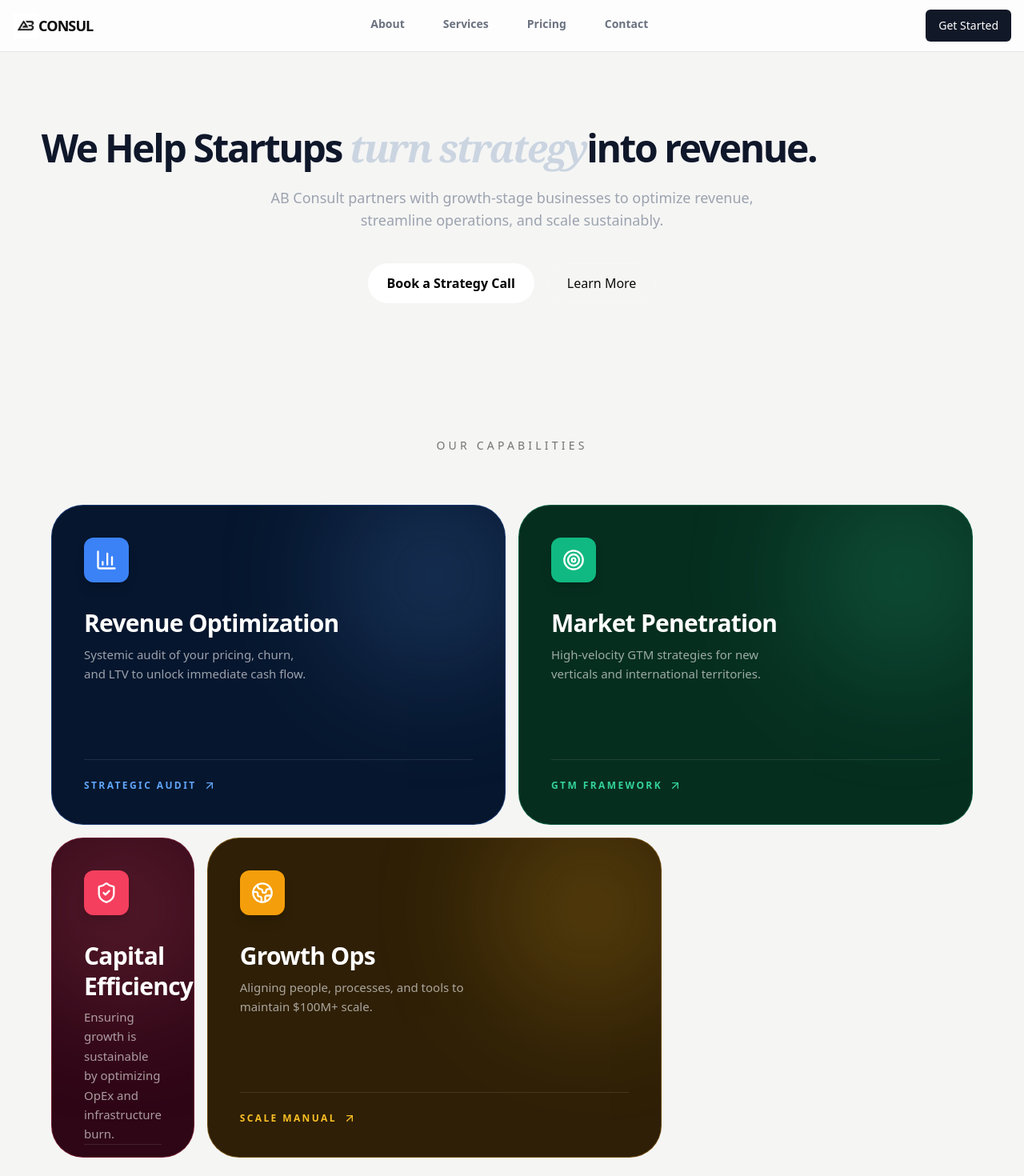
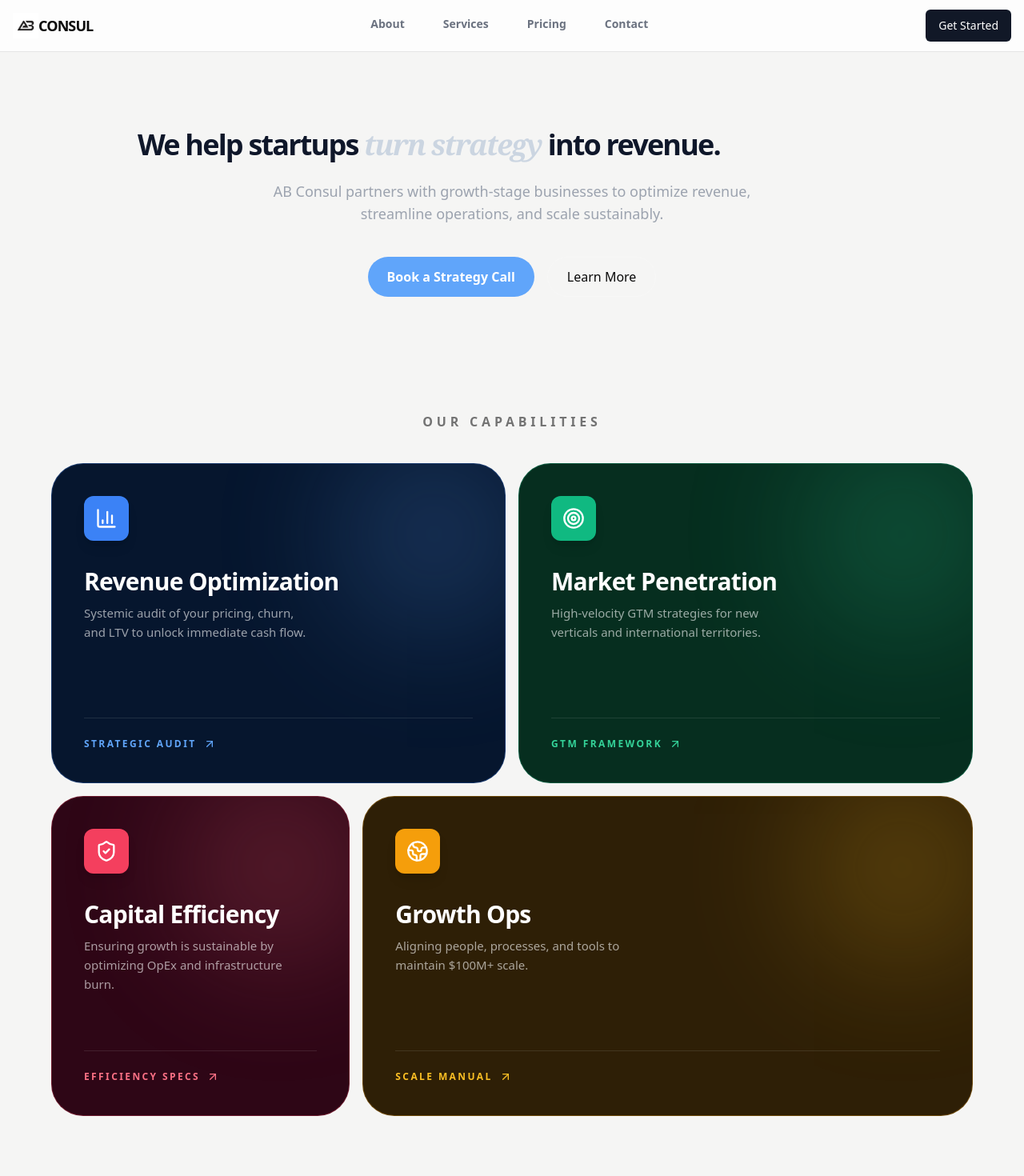
Before and after one commit to l-tting/ab-consul, a Next.js app in the folder my-app/: page / in a window 1280 px wide. Shown: the top 1470 px of the page at 80% size. Built offline with nearby package versions, Linux system fonts and the light colour scheme.

Commit message:
home page hero section CTA v3.2

```diff
--- a/my-app/src/components/HeroHome.jsx
+++ b/my-app/src/components/HeroHome.jsx
@@ -98,7 +98,7 @@ const features = [
     description: "Ensuring growth is sustainable by optimizing OpEx and infrastructure burn.",
     href: "#",
     cta: "Efficiency Specs",
-    className: "md:col-span-2.5",
+    className: "md:col-span-2",
     theme: {
       bg: "bg-[#2e0616]",
       border: "border-rose-500/30 hover:border-rose-400",
@@ -114,7 +114,7 @@ const features = [
     description: "Aligning people, processes, and tools to maintain $100M+ scale.",
     href: "#",
     cta: "Scale Manual",
-    className: "md:col-span-3",
+    className: "md:col-span-4",
     theme: {
       bg: "bg-[#2e1f06]",
       border: "border-amber-500/30 hover:border-amber-400",
@@ -132,8 +132,8 @@ export default function HeroHome() {
       <div className="w-[95%] lg:w-[90%]">
 
         {/* Added Heading */}
-        <div className="text-center py-16">
-          <p className="text-sm uppercase tracking-[0.3em] text-muted-foreground">
+        <div className="text-center py-10">
+          <p className="text-md font-semibold uppercase tracking-[0.3em] text-muted-foreground">
             Our Capabilities
           </p>
 
--- a/my-app/src/components/HeroHome1.jsx
+++ b/my-app/src/components/HeroHome1.jsx
@@ -4,18 +4,18 @@ const HeroHome1 = () => {
     return (
         <div>
             <section className="text-center py-24 px-6">
-                <h1 className="text-3xl md:text-5xl font-black tracking-tighter text-slate-900 leading-[0.9] max-w-5xl">
-                    We Help Startups
-                    <span className="text-slate-300 italic font-serif"> turn strategy</span>
+                <h1 className="text-3xl md:text-4xl font-black tracking-tighter text-slate-900 leading-[0.9] max-w-5xl">
+                    We help startups
+                    <span className="text-slate-300 italic font-serif"> turn strategy </span>
                     into revenue.
                 </h1>
                 <p className="mt-6 text-lg text-gray-400 max-w-2xl mx-auto">
-                    AB Consult partners with growth-stage businesses to optimize revenue,
+                    AB Consul partners with growth-stage businesses to optimize revenue,
                     streamline operations, and scale sustainably.
                 </p>
 
                 <div className="mt-10 flex justify-center gap-4">
-                    <button className="bg-white text-black px-6 py-3 rounded-full font-semibold">
+                    <button className="bg-blue-400 text-white px-6 py-3 rounded-full font-semibold">
                         Book a Strategy Call
                     </button>
                     <button className="border border-white/20 px-6 py-3 rounded-full">
```
